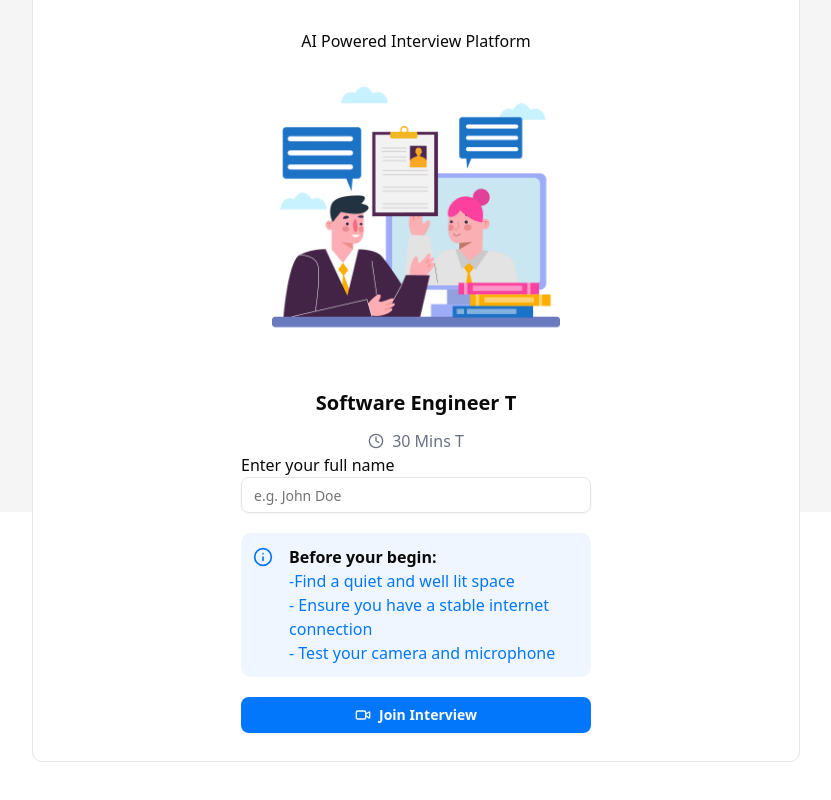
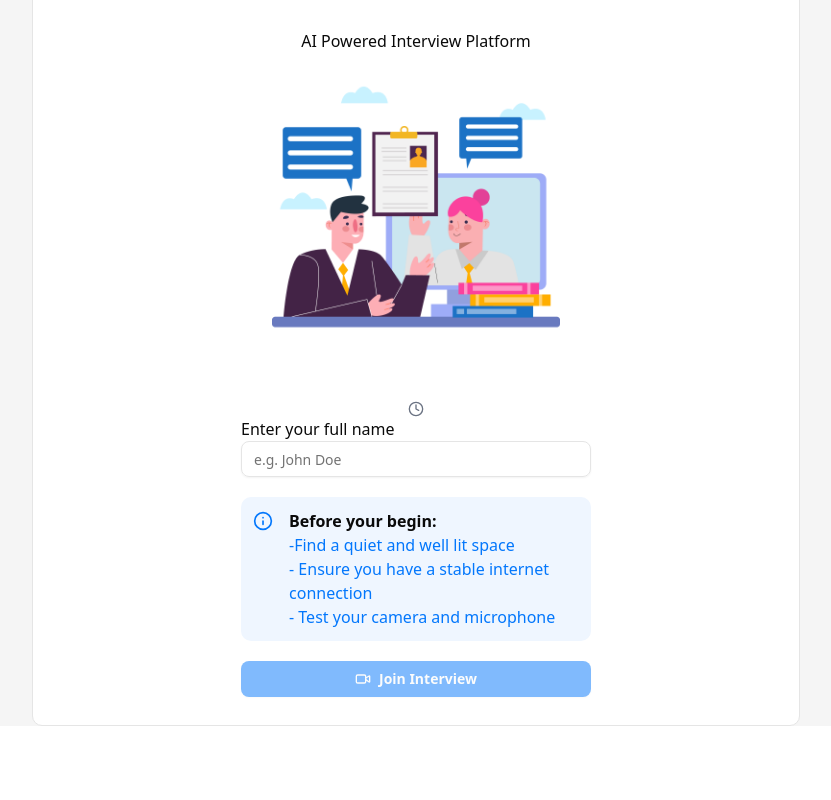
Before and after one commit to omar-narine/ai-recruiter-agent, a Next.js app: page /interview/1 in a window 1280 px wide. Shown: the part 288-1088 px from the top of the page, without its empty margins (224-1055 px from the left). Before the commit the page ends 1050 px from the top, so only its background shows below. Built offline with nearby package versions, Linux system fonts and the light colour scheme; no server answers; the database is empty.

Commit message:
fetching and updating interview info on interview page

```diff
--- a/app/(main)/dashboard/create-interview/_components/QuestionList.js
+++ b/app/(main)/dashboard/create-interview/_components/QuestionList.js
@@ -87,7 +87,7 @@ function QuestionList({ formData, onCreateLink }) {
           ></QuestionListContainer>
         )}
         <div className="flex justify-end mt-5">
-          <Button onClick={() => onFinish()}>
+          <Button onClick={() => onFinish()} disabled={saveLoading}>
             {saveLoading && <Loader2 className="animate-spin" />}Create
             Interview Link & Finish
             <ArrowRight />
--- a/app/interview/[interview_id]/page.js
+++ b/app/interview/[interview_id]/page.js
@@ -1,13 +1,50 @@
-import React from "react";
+"use client";
+import React, { useEffect, useState } from "react";
 import Image from "next/image";
 import { Clock, Info, Video } from "lucide-react";
 import { Input } from "@/components/ui/input";
 import { Button } from "@/components/ui/button";
+import { useParams } from "next/navigation";
+import { supabase } from "@/services/supabaseClient";
+import { toast } from "sonner";
 
 function Interview() {
+  const { interview_id } = useParams();
+  console.log(interview_id);
+  const [interviewData, setInterviewData] = useState();
+  const [userName, setUserName] = useState();
+  const [loading, setLoading] = useState(false);
+
+  useEffect(() => {
+    interview_id && GetInterviewDetails();
+  }, [interview_id]);
+
+  const GetInterviewDetails = async () => {
+    setLoading(true);
+
+    try {
+      let { data: Interview, error } = await supabase
+        .from("Interview")
+        .select("jobPosition, jobDescription, duration, type")
+        .eq("interview_id", interview_id);
+
+      setInterviewData(Interview[0]);
+      console.log(Interview[0]);
+
+      if (Interview?.length == 0) {
+        toast("Incorrect Interview Link");
+      }
+      setLoading(false);
+    } catch (e) {
+      setLoading(false);
+      console.log(e);
+      toast("Incorrect Interview Links");
+    }
+  };
+
   return (
     <div className="spx-10 md:px-28 lg:px-48 xl:px-64 mt-16">
-      <div className="flex flex-col items-center justify-center border rounded-lg bg-white p-7 sm:px-24 lg:px-32 xl:px-52">
+      <div className="flex flex-col items-center justify-center border rounded-lg bg-white p-7 sm:px-24 lg:px-32 xl:px-52 mb-20">
         <Image
           src={"/logo.png"}
           alt="logo"
@@ -23,13 +60,17 @@ function Interview() {
           height={500}
           className="w-2xs my-6"
         />
-        <h2 className="font-bold text-xl">Software Engineer T</h2>
+        <h2 className="font-bold text-xl">{interviewData?.jobPosition}</h2>
         <h2 className="flex gap-2 items-center text-gray-500 mt-3">
-          <Clock className="h-4 w-4 " /> 30 Mins T
+          <Clock className="h-4 w-4 " />
+          {interviewData?.duration}
         </h2>
         <div className="w-full">
           <h2>Enter your full name</h2>
-          <Input placeholder="e.g. John Doe"></Input>
+          <Input
+            placeholder="e.g. John Doe"
+            onChange={(event) => setUserName(event.target.value)}
+          ></Input>
         </div>
         <div className="p-3 bg-blue-50 flex gap-4 rounded-lg mt-5">
           <Info className="text-primary" />
@@ -48,7 +89,10 @@ function Interview() {
             </ul>
           </div>
         </div>
-        <Button className="mt-5 w-full font-bold">
+        <Button
+          className="mt-5 w-full font-bold"
+          disabled={loading || !userName}
+        >
           <Video />
           Join Interview
         </Button>
--- a/app/interview/_components/InterviewHeader.js
+++ b/app/interview/_components/InterviewHeader.js
@@ -3,7 +3,7 @@ import React from "react";
 
 function InterviewHeader() {
   return (
-    <div className="p-4 shadow-sm">
+    <div className="flex p-4 shadow-sm justify-center">
       <Image
         src={"/logo.png"}
         alt="logo"
--- a/app/interview/layout.js
+++ b/app/interview/layout.js
@@ -3,7 +3,7 @@ import InterviewHeader from "./_components/InterviewHeader";
 
 function InterviewLayout({ children }) {
   return (
-    <div className="bg-secondary h-screen">
+    <div className="bg-secondary">
       <InterviewHeader />
       {children}
     </div>
```
